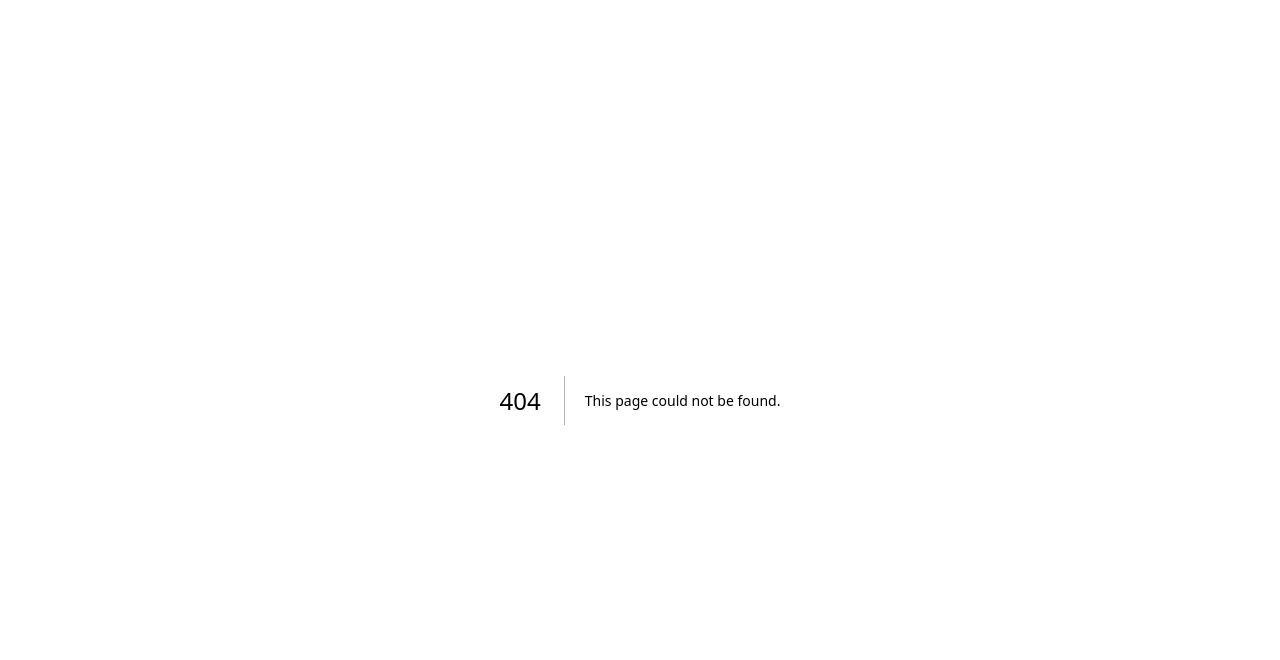
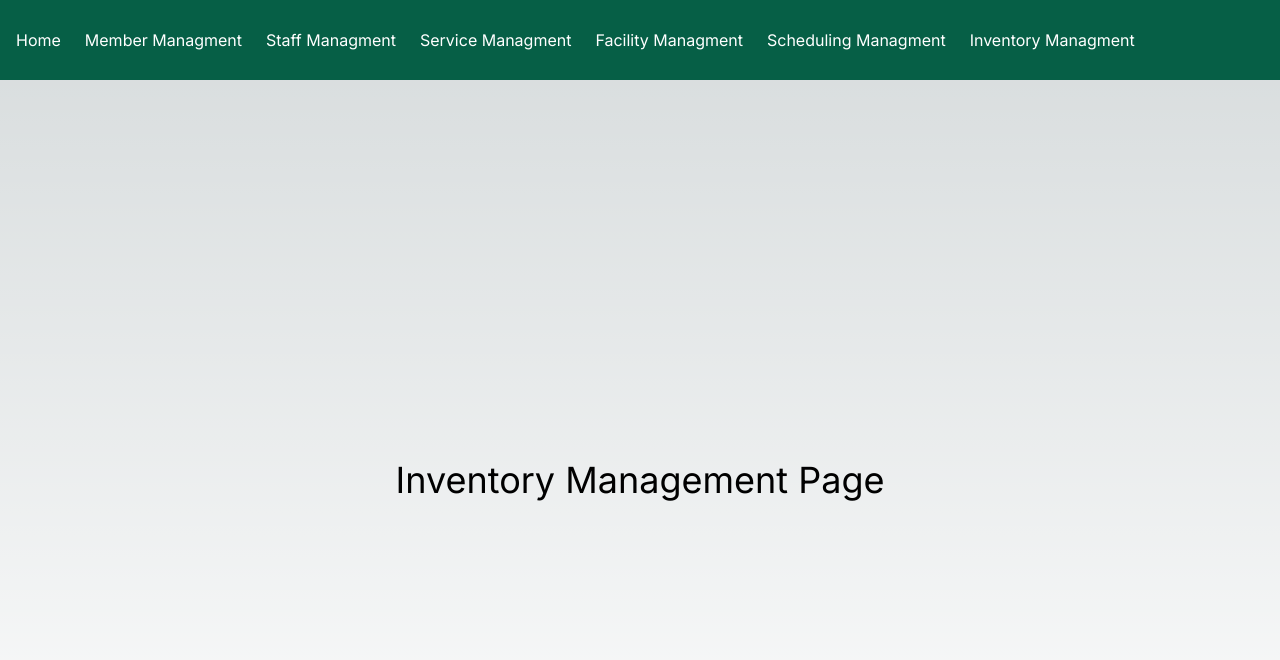
Before and after one commit to VinKnee13/AAAAAA, a Next.js app: page /inventory in a window 1280 px wide. Before the commit this address had no page. Shown: the top 660 px of the page. Built offline with nearby package versions, Linux system fonts and the light colour scheme.

Commit message:
pages and routing

```diff
--- /dev/null
+++ b/src/app/components/navigation.tsx
@@ -0,0 +1,56 @@
+import React from "react";
+import Link from "next/link";
+
+const Navbar = () => {
+    return (
+        <>
+            <div className="w-full h-20 bg-emerald-800 sticky top-0">
+                <div className="container mx-auto px-4 h-full">
+                    <div className="flex justify-between items-center h-full">
+
+                        <ul className="hidden md:flex gap-x-6 text-white">
+                            <li>
+                                <Link href="/">
+                                    <p>Home</p>
+                                </Link>
+                            </li>
+                            <li>
+                                <Link href="/member">
+                                    <p>Member Managment</p>
+                                </Link>
+                            </li>
+                            <li>
+                                <Link href="/staff">
+                                    <p>Staff Managment</p>
+                                </Link>
+                            </li>
+                            <li>
+                                <Link href="/service">
+                                    <p>Service Managment</p>
+                                </Link>
+                            </li>
+                            <li>
+                                <Link href="/facility">
+                                    <p>Facility Managment</p>
+                                </Link>
+                            </li>
+                            <li>
+                                <Link href="/scheduling">
+                                    <p>Scheduling Managment</p>
+                                </Link>
+                            </li>
+                            <li>
+                                <Link href="/inventory">
+                                    <p>Inventory Managment</p>
+                                </Link>
+                            </li>
+                        </ul>
+
+                    </div>
+                </div>
+            </div>
+        </>
+    );
+};
+
+export default Navbar;
--- /dev/null
+++ b/src/app/facility/page.tsx
@@ -0,0 +1,10 @@
+import React from 'react';
+
+
+export default function facilityManagment() {
+    return (
+        <main className="flex min-h-screen flex-col items-center justify-around p-24">
+            <h1 className="text-4xl">Facility Management Page</h1>
+        </main>
+    );
+}
--- /dev/null
+++ b/src/app/inventory/page.tsx
@@ -0,0 +1,10 @@
+import React from 'react';
+
+
+export default function facilityManagment() {
+    return (
+        <main className="flex min-h-screen flex-col items-center justify-around p-24">
+            <h1 className="text-4xl">Inventory Management Page</h1>
+        </main>
+    );
+}
--- a/src/app/layout.tsx
+++ b/src/app/layout.tsx
@@ -1,6 +1,7 @@
 import type { Metadata } from "next";
 import { Inter } from "next/font/google";
 import "./globals.css";
+import Navbar from "./components/navigation";
 
 const inter = Inter({ subsets: ["latin"] });
 
@@ -16,7 +17,11 @@ export default function RootLayout({
 }>) {
   return (
     <html lang="en">
-      <body className={inter.className}>{children}</body>
+
+      <body className={inter.className}>
+      <Navbar />
+        {children}
+      </body>
     </html>
   );
 }
--- /dev/null
+++ b/src/app/member/page.tsx
@@ -0,0 +1,10 @@
+import React from 'react';
+
+
+export default function facilityManagment() {
+    return (
+        <main className="flex min-h-screen flex-col items-center justify-around p-24">
+            <h1 className="text-4xl">Member Management Page</h1>
+        </main>
+    );
+}
--- a/src/app/page.tsx
+++ b/src/app/page.tsx
@@ -2,112 +2,16 @@ import Image from "next/image";
 
 export default function Home() {
   return (
-    <main className="flex min-h-screen flex-col items-center justify-between p-24">
-      <div className="z-10 w-full max-w-5xl items-center justify-between font-mono text-sm lg:flex">
-        <p className="fixed left-0 top-0 flex w-full justify-center border-b border-gray-300 bg-gradient-to-b from-zinc-200 pb-6 pt-8 backdrop-blur-2xl dark:border-neutral-800 dark:bg-zinc-800/30 dark:from-inherit lg:static lg:w-auto  lg:rounded-xl lg:border lg:bg-gray-200 lg:p-4 lg:dark:bg-zinc-800/30">
-          Get started by editing&nbsp;
-          <code className="font-mono font-bold">src/app/page.tsx</code>
-        </p>
-        <div className="fixed bottom-0 left-0 flex h-48 w-full items-end justify-center bg-gradient-to-t from-white via-white dark:from-black dark:via-black lg:static lg:size-auto lg:bg-none">
-          <a
-            className="pointer-events-none flex place-items-center gap-2 p-8 lg:pointer-events-auto lg:p-0"
-            href="https://vercel.com?utm_source=create-next-app&utm_medium=appdir-template&utm_campaign=create-next-app"
-            target="_blank"
-            rel="noopener noreferrer"
-          >
-            By{" "}
-            <Image
-              src="/vercel.svg"
-              alt="Vercel Logo"
-              className="dark:invert"
-              width={100}
-              height={24}
-              priority
-            />
-          </a>
-        </div>
+    <div className="min-h-screen flex flex-col items-center justify-center bg-gray-500 p-4">
+      <h1 className="text-4xl font-bold mb-6">Home</h1>
+
+      <div className="mt-4 p-4 bg-white shadow rounded-lg text-black">
+        Landing page
+      </div>
+      <div className="mt-4 p-4 bg-white shadow rounded-lg text-black">
+        Hot Reloading
       </div>
 
-      <div className="relative z-[-1] flex place-items-center before:absolute before:h-[300px] before:w-full before:-translate-x-1/2 before:rounded-full before:bg-gradient-radial before:from-white before:to-transparent before:blur-2xl before:content-[''] after:absolute after:-z-20 after:h-[180px] after:w-full after:translate-x-1/3 after:bg-gradient-conic after:from-sky-200 after:via-blue-200 after:blur-2xl after:content-[''] before:dark:bg-gradient-to-br before:dark:from-transparent before:dark:to-blue-700 before:dark:opacity-10 after:dark:from-sky-900 after:dark:via-[#0141ff] after:dark:opacity-40 sm:before:w-[480px] sm:after:w-[240px] before:lg:h-[360px]">
-        <Image
-          className="relative dark:drop-shadow-[0_0_0.3rem_#ffffff70] dark:invert"
-          src="/next.svg"
-          alt="Next.js Logo"
-          width={180}
-          height={37}
-          priority
-        />
-      </div>
-
-      <div className="mb-32 grid text-center lg:mb-0 lg:w-full lg:max-w-5xl lg:grid-cols-4 lg:text-left">
-        <a
-          href="https://nextjs.org/docs?utm_source=create-next-app&utm_medium=appdir-template&utm_campaign=create-next-app"
-          className="group rounded-lg border border-transparent px-5 py-4 transition-colors hover:border-gray-300 hover:bg-gray-100 hover:dark:border-neutral-700 hover:dark:bg-neutral-800/30"
-          target="_blank"
-          rel="noopener noreferrer"
-        >
-          <h2 className="mb-3 text-2xl font-semibold">
-            Docs{" "}
-            <span className="inline-block transition-transform group-hover:translate-x-1 motion-reduce:transform-none">
-              -&gt;
-            </span>
-          </h2>
-          <p className="m-0 max-w-[30ch] text-sm opacity-50">
-            Find in-depth information about Next.js features and API.
-          </p>
-        </a>
-
-        <a
-          href="https://nextjs.org/learn?utm_source=create-next-app&utm_medium=appdir-template-tw&utm_campaign=create-next-app"
-          className="group rounded-lg border border-transparent px-5 py-4 transition-colors hover:border-gray-300 hover:bg-gray-100 hover:dark:border-neutral-700 hover:dark:bg-neutral-800/30"
-          target="_blank"
-          rel="noopener noreferrer"
-        >
-          <h2 className="mb-3 text-2xl font-semibold">
-            Learn{" "}
-            <span className="inline-block transition-transform group-hover:translate-x-1 motion-reduce:transform-none">
-              -&gt;
-            </span>
-          </h2>
-          <p className="m-0 max-w-[30ch] text-sm opacity-50">
-            Learn about Next.js in an interactive course with&nbsp;quizzes!
-          </p>
-        </a>
-
-        <a
-          href="https://vercel.com/templates?framework=next.js&utm_source=create-next-app&utm_medium=appdir-template&utm_campaign=create-next-app"
-          className="group rounded-lg border border-transparent px-5 py-4 transition-colors hover:border-gray-300 hover:bg-gray-100 hover:dark:border-neutral-700 hover:dark:bg-neutral-800/30"
-          target="_blank"
-          rel="noopener noreferrer"
-        >
-          <h2 className="mb-3 text-2xl font-semibold">
-            Templates{" "}
-            <span className="inline-block transition-transform group-hover:translate-x-1 motion-reduce:transform-none">
-              -&gt;
-            </span>
-          </h2>
-          <p className="m-0 max-w-[30ch] text-sm opacity-50">
-            Explore starter templates for Next.js.
-          </p>
-        </a>
-
-        <a
-          href="https://vercel.com/new?utm_source=create-next-app&utm_medium=appdir-template&utm_campaign=create-next-app"
-          className="group rounded-lg border border-transparent px-5 py-4 transition-colors hover:border-gray-300 hover:bg-gray-100 hover:dark:border-neutral-700 hover:dark:bg-neutral-800/30"
-          target="_blank"
-          rel="noopener noreferrer"
-        >
-          <h2 className="mb-3 text-2xl font-semibold">
-            Deploy{" "}
-            <span className="inline-block transition-transform group-hover:translate-x-1 motion-reduce:transform-none">
-              -&gt;
-            </span>
-          </h2>
-          <p className="m-0 max-w-[30ch] text-balance text-sm opacity-50">
-            Instantly deploy your Next.js site to a shareable URL with Vercel.
-          </p>
-        </a>
-      </div>
-    </main>
+    </div>
   );
 }
--- /dev/null
+++ b/src/app/scheduling/page.tsx
@@ -0,0 +1,10 @@
+import React from 'react';
+
+
+export default function facilityManagment() {
+    return (
+        <main className="flex min-h-screen flex-col items-center justify-around p-24">
+            <h1 className="text-4xl">Scheduling Management Page</h1>
+        </main>
+    );
+}
--- /dev/null
+++ b/src/app/service/page.tsx
@@ -0,0 +1,10 @@
+import React from 'react';
+
+
+export default function staffManagment() {
+    return (
+        <main className="flex min-h-screen flex-col items-center justify-around p-24">
+            <h1 className="text-4xl">Service Managment</h1>
+        </main>
+    );
+}
--- /dev/null
+++ b/src/app/staff/page.tsx
@@ -0,0 +1,10 @@
+import React from 'react';
+
+
+export default function staffManagment() {
+    return (
+        <main className="flex min-h-screen flex-col items-center justify-around p-24">
+            <h1 className="text-4xl">Staff Managment</h1>
+        </main>
+    );
+}
```
